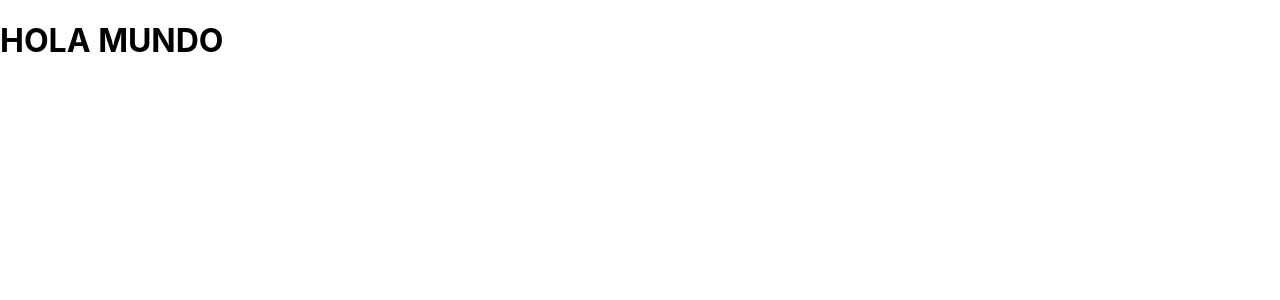
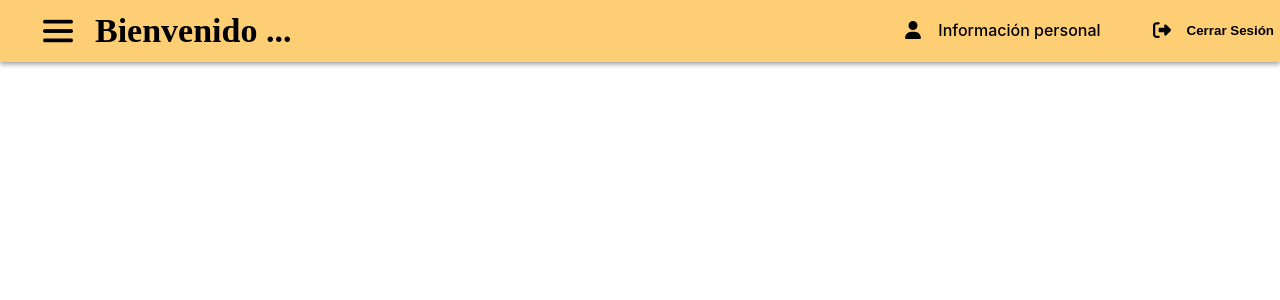
Before and after one commit to SanCode-max/frontend-agriot, a React (Create React App) app: page /Inicio in a window 1280 px wide. Shown: the top 300 px of the page. Built offline with nearby package versions, Linux system fonts and the light colour scheme.

Commit message:
creacion de diseño del inicio del usuario

```diff
--- a/src/Componentes/Inicio.jsx
+++ b/src/Componentes/Inicio.jsx
@@ -1,11 +1,59 @@
-import React, { Component } from 'react'
+import React, { useEffect, useState } from "react";
+import "../css componentes/Inicio.css";
+import { FaUser, FaRightFromBracket } from "react-icons/fa6";
+import InicioSesion from "./InicioSesion";
 
-export class Inicio extends Component {
-  render() {
-    return (
-      <h1>HOLA MUNDO</h1>
-    )
-  }
+
+export default function Inicio() {
+  const handleClick = () => {
+    alert("Botón de imagen clickeado");
+  };
+
+  const [nombre, setNombre] = useState("");
+
+  useEffect(() => {
+    const usuarioString = localStorage.getItem("usuario");
+    const usuario = usuarioString ? JSON.parse(usuarioString) : null;
+    console.log("Usuario almacenado:", usuario);
+
+    if (usuario && usuario.correo) {
+      fetch(`http://127.0.0.1:8000/usuario/${usuario.correo}`)
+        .then((response) => response.json())
+        .then((data) => {
+          setNombre(data.nombre);
+        })
+        .catch((error) => {
+          console.error("Error al obtener los datos del usuario:", error);
+        });
+    }
+  }, []);
+
+  const handleCerrarSesion = () => {
+    localStorage.removeItem("usuario");
+    window.location.href = "/";
+  };
+
+  return (
+    <header>
+      <nav id="menu" className="bienvenida-usuario">
+        <div className="menu">
+          <button onClick={handleClick}>
+            <img src="/Imagenes/menu.png" alt="Menú" />
+          </button>
+          <h2>Bienvenido {nombre ? nombre : "..."}</h2>
+        </div>
+      </nav>
+
+      <ul className="sesion-datos">
+        <li>
+          <a href="#">
+            <FaUser className="icon" /> Información personal
+          </a>
+        </li>
+        <button className="cerrar-sesion" onClick={handleCerrarSesion}>
+            <FaRightFromBracket className="icon" /> Cerrar Sesión
+        </button>
+      </ul>
+    </header>
+  );
 }
-
-export default Inicio
--- a/src/Componentes/Principal.jsx
+++ b/src/Componentes/Principal.jsx
@@ -89,7 +89,7 @@ export default function Principal() {
               </div>
             </div>
             <div className='cultivo-imagen'>
-            <img src="/Imagenes/arbustos.jpg"/>
+            <img src="/Imagenes/laguaca.webp"/>
             </div>
           </div>
         </div>
--- a/src/Componentes/Registro.jsx
+++ b/src/Componentes/Registro.jsx
@@ -67,6 +67,7 @@ export default function Registro() {
                 setContraseña("");
                 setMostrar(true);
                 setTimeout (() => setMostrar(false), 4000);
+                setTimeout(() => {window.location.href = "/login"; },1000);
             }else {
                 setMensaje(data.detail || "Ocurrió un error en el registro");
                 setTipoMensaje("error")
--- /dev/null
+++ b/src/css componentes/Inicio.css
@@ -0,0 +1,105 @@
+.bienvenida-usuario {
+    display: flex;
+    justify-content: space-between;
+    align-items: center;
+    padding: 12px 40px;
+    background-color: rgb(254, 206, 117);
+    color: black;
+    box-shadow: 0 2px 5px rgba(0, 0, 0, 0.4);
+    font-family: 'Times New Roman', Times, serif;
+}
+
+/* Sección del menú */
+.menu {
+    display: flex;
+    align-items: center;
+    gap: 20px;
+}
+
+.menu button {
+    background: none;
+    border: none;
+    cursor: pointer;
+    padding: 0;
+    width: 35px;
+    height: 35px;
+    display: flex;
+    align-items: center;
+    justify-content: center;
+    transition: transform 0.2s ease;
+    z-index: 10; /* 🔥 asegura que reciba clics */
+}
+
+
+.menu button:hover {
+    transform: scale(1.1);
+}
+
+.menu img {
+    width: 30px;
+    height: 30px;
+}
+
+/* Título de bienvenida */
+.menu h2 {
+    margin: 0;
+    font-size: 34px;
+    font-weight: bold;
+}
+
+.sesion-datos {
+    list-style: none;
+    display: flex;
+    top: 100%;
+    gap: 30px;
+    border-radius: 0.5rem;
+    padding: 0.5rem;
+    justify-content: right;
+    background-color: none;
+    margin: 0;
+    padding: 0;
+    margin-top: -50px;
+}
+
+.icon {
+  margin-right: 8px;
+  font-size: 18px;
+}
+
+.sesion-datos li a {
+    text-decoration: none;
+    color: black; /* Color del texto de los enlaces */
+    font-weight: 500;
+    display: flex;
+    align-items: center;
+    gap: 8px;
+    padding: 8px 16px;
+    border-radius: 20px;
+    transition: color 0.3s;
+}
+
+.sesion-datos li a:hover {
+    background-color: rgb(252, 198, 98);  /* Fondo gris claro */
+    box-shadow: 0 1px 3px rgba(0,0,0,0.1);
+    transform: translateY(-2px);
+}
+
+/*Boton de cerrar Sesión*/
+.cerrar-sesion {
+  background: none;
+  border: none;
+  color: black;
+  font-weight: bold;
+  cursor: pointer;
+  display: flex;
+  align-items: center;
+  gap: 8px;
+  border-radius: 20px;
+    transition: color 0.3s;
+}
+
+.cerrar-sesion:hover {
+    background-color: rgb(252, 198, 98);  /* Fondo gris claro */
+    box-shadow: 0 1px 3px rgba(0,0,0,0.1);
+    transform: translateY(-2px);
+}
--- a/src/css componentes/Principal.css
+++ b/src/css componentes/Principal.css
@@ -437,8 +437,9 @@
     justify-content: flex-end;
 }
 .cultivo-imagen img {
-    width: 650px;
-    height: auto;
+    width: 100%;
+    max-width: 850px;
+    height: 400px;
     object-fit: cover;
     border-radius: 5px;
 }
```
Also changed, not shown: public/Imagenes/laguaca.webp (added), public/Imagenes/menu.png (added).
